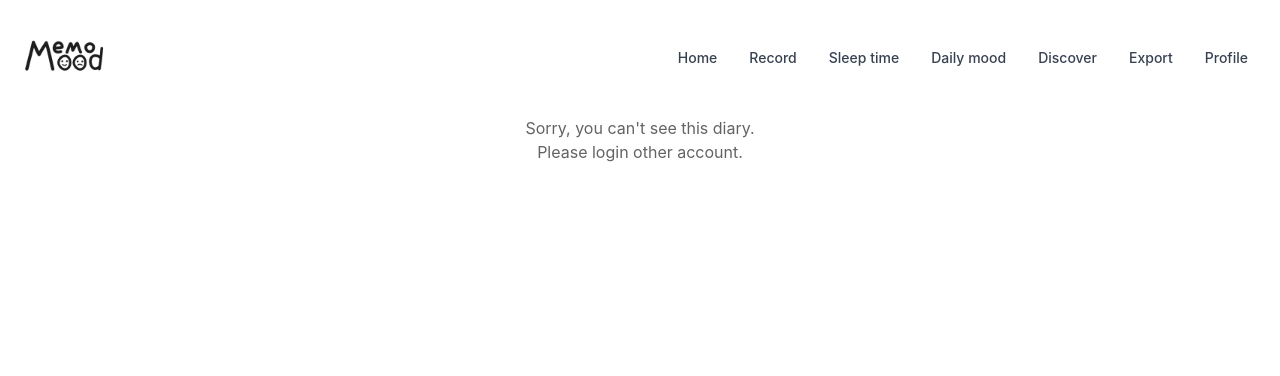
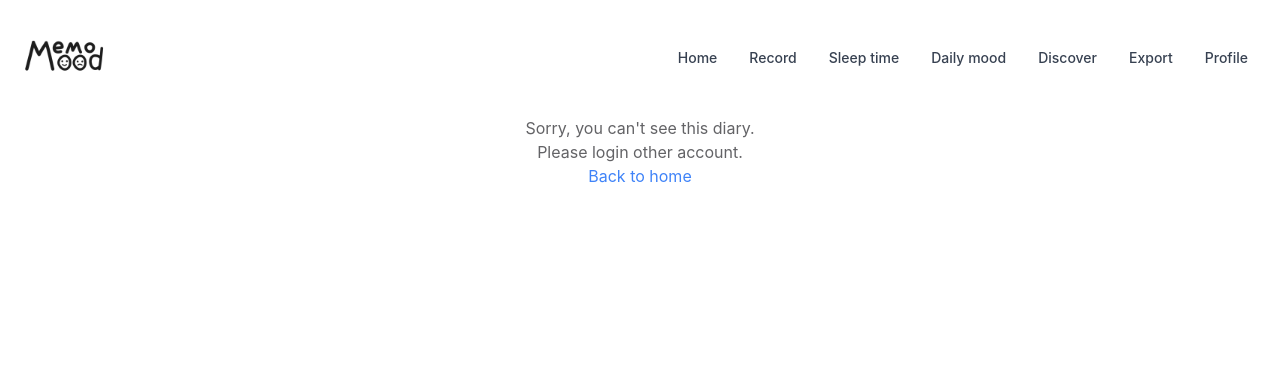
Before and after one commit to MemoMood/MemoMood, a Django app: template mood/templates/mood/view_mood.html in a window 1280 px wide. Shown: the top 376 px of the page. Run offline with Django 4.2, Linux system fonts and the light colour scheme; the template is opened without the code that fills it, so the values that code supplies are empty; style sheets or scripts are compiled from the project's sources; some libraries are stand-ins or nearby versions.

Commit message:
Add link to home

```diff
--- a/mood/templates/mood/view_mood.html
+++ b/mood/templates/mood/view_mood.html
@@ -35,5 +35,6 @@
 {% else %}
 <p class="text-center">Sorry, you can't see this diary.</p>
 <p class="text-center">Please login other account.</p>
+<p><a href="{% url 'mood' %}" class="text-blue-500">Back to home</a></p>
 {% endif %}
 {% endblock %}
```
